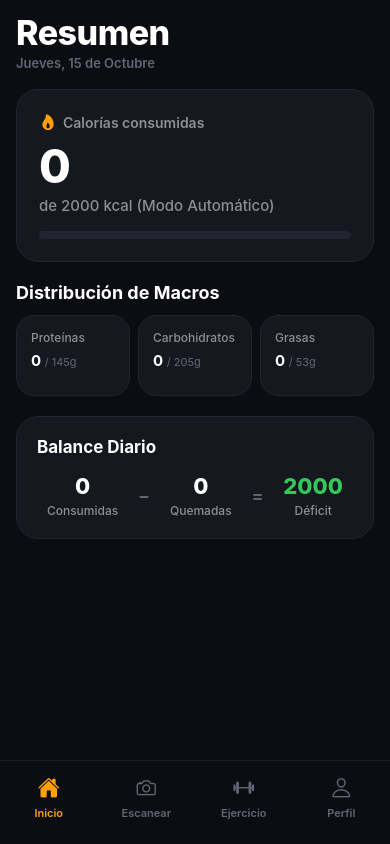
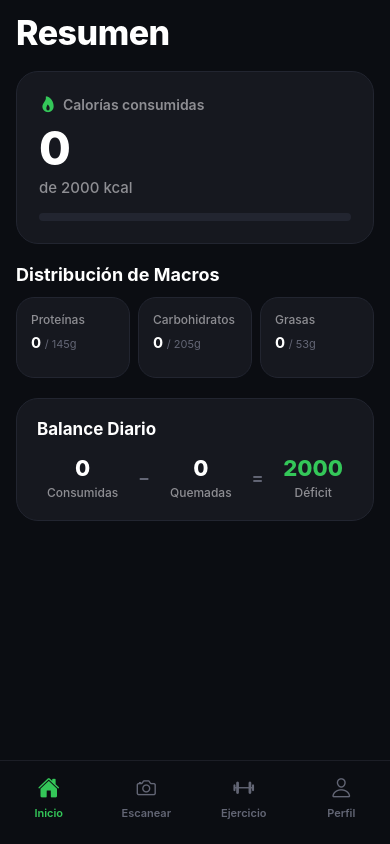
Before and after one commit to Rojass00/NutriFit, a React Native app in the folder nutrifit/: screen / in a window 390 px wide. Built offline with nearby package versions, Linux system fonts and the light colour scheme.

Commit message:
Change color scheme from orange to green

```diff
--- a/nutrifit/App.js
+++ b/nutrifit/App.js
@@ -39,7 +39,6 @@ function calculateMifflinStJeor(p) {
   const weight = Math.max(30, parseFloat(p.weight) || 66);
   const height = Math.max(100, parseFloat(p.height) || 170);
 
-  // 1. Tasa Metabólica Basal (BMR)
   let bmr = (10 * weight) + (6.25 * height) - (5 * age);
   if (p.gender === 'hombre') {
     bmr += 5;
@@ -47,7 +46,6 @@ function calculateMifflinStJeor(p) {
     bmr -= 161;
   }
 
-  // 2. Multiplicador de Actividad
   let activityMultiplier = 1.375;
   if (p.activityLevel === 'sedentario') activityMultiplier = 1.2;
   if (p.activityLevel === 'ligero') activityMultiplier = 1.375;
@@ -56,7 +54,6 @@ function calculateMifflinStJeor(p) {
 
   const tdee = bmr * activityMultiplier;
 
-  // 3. Ajuste según Objetivo
   let targetCalories = tdee;
   let proteinFactor = 2.0;
   let fatFactor = 0.9;
@@ -117,23 +114,21 @@ function HomeScreen({ userProfile }) {
     <SafeAreaView style={styles.container} edges={['top', 'left', 'right']}>
       <ScrollView contentContainerStyle={styles.scrollContent} showsVerticalScrollIndicator={false}>
 
-        {/* Header */}
         <View style={styles.headerContainer}>
           <Text style={styles.headerTitle}>Resumen</Text>
-          <Text style={styles.headerSubtitle}>Jueves, 15 de Octubre</Text>
         </View>
 
         {/* Tarjeta Principal */}
         <View style={styles.mainCard}>
           <View style={styles.cardHeaderRow}>
-            <Ionicons name="flame" size={18} color="#FF9F0A" />
+            <Ionicons name="flame" size={18} color="#34C759" />
             <Text style={styles.cardLabel}>Calorías consumidas</Text>
           </View>
 
           <Text style={styles.mainValue}>{stats.caloriesConsumed}</Text>
 
           <Text style={styles.goalSubtext}>
-            de {calorieGoal} kcal {userProfile.mode === 'personalizado' ? '(Modo Personal)' : '(Modo Automático)'}
+            de {calorieGoal} kcal
           </Text>
 
           <View style={styles.progressBarBg}>
@@ -153,7 +148,7 @@ function HomeScreen({ userProfile }) {
           <View style={styles.macroCard}>
             <Text style={styles.macroLabel}>Carbohidratos</Text>
             <Text style={styles.macroValue}>{stats.carbsConsumed} <Text style={styles.macroSub}>/ {carbsGoal}g</Text></Text>
-            <View style={[styles.miniBar, { backgroundColor: '#FF9F0A', width: `${(stats.carbsConsumed / carbsGoal) * 100}%` }]} />
+            <View style={[styles.miniBar, { backgroundColor: '#34C759', width: `${(stats.carbsConsumed / carbsGoal) * 100}%` }]} />
           </View>
 
           <View style={styles.macroCard}>
@@ -194,9 +189,8 @@ function ScanScreen() {
   return (
     <SafeAreaView style={styles.container} edges={['top']}>
       <View style={styles.placeholderContainer}>
-        <Ionicons name="camera" size={48} color="#FF9F0A" />
+        <Ionicons name="camera" size={48} color="#34C759" />
         <Text style={styles.placeholderTitle}>Escáner IA</Text>
-        <Text style={styles.placeholderSubtitle}>Análisis automático con Gemini 3.5 Flash</Text>
       </View>
     </SafeAreaView>
   );
@@ -206,9 +200,8 @@ function ExerciseScreen() {
   return (
     <SafeAreaView style={styles.container} edges={['top']}>
       <View style={styles.placeholderContainer}>
-        <Ionicons name="barbell" size={48} color="#FF9F0A" />
+        <Ionicons name="barbell" size={48} color="#34C759" />
         <Text style={styles.placeholderTitle}>Ejercicio</Text>
-        <Text style={styles.placeholderSubtitle}>Registro de entrenamientos y gasto calórico</Text>
       </View>
     </SafeAreaView>
   );
@@ -250,25 +243,18 @@ function ProfileScreen({ userProfile, setUserProfile }) {
 
         <View style={styles.headerContainer}>
           <Text style={styles.headerTitle}>Perfil & Metas</Text>
-          <Text style={styles.headerSubtitle}>Elige entre cálculo automático o diseño personal</Text>
         </View>
 
-        {/* SELECTOR DE MODO (AUTOMÁTICO VS PERSONALIZADO) */}
+        {/* SELECTOR DE MODO */}
         <View style={styles.mainCard}>
           <Text style={styles.sectionTitle}>Modo de Configuración</Text>
-          <Text style={styles.switchSubtext} style={{ marginBottom: 12 }}>
-            {profile.mode === 'automatico'
-              ? 'Calculado automáticamente por ciencia (Mifflin-St Jeor + ISSN)'
-              : 'Configurado libremente por ti o tu nutriólogo'}
-          </Text>
-
-          <View style={styles.pillRow}>
+          <View style={[styles.pillRow, { marginTop: 12 }]}>
             <TouchableOpacity
               style={[styles.pillButton, profile.mode === 'automatico' && styles.pillActive]}
               onPress={() => handleModeChange('automatico')}
             >
               <Text style={[styles.pillText, profile.mode === 'automatico' && styles.pillTextActive]}>
-                🤖 Automático
+                Automático
               </Text>
             </TouchableOpacity>
 
@@ -277,13 +263,13 @@ function ProfileScreen({ userProfile, setUserProfile }) {
               onPress={() => handleModeChange('personalizado')}
             >
               <Text style={[styles.pillText, profile.mode === 'personalizado' && styles.pillTextActive]}>
-                📝 Personal / Nutriólogo
+                Personal / Nutriólogo
               </Text>
             </TouchableOpacity>
           </View>
         </View>
 
-        {/* DATOS ANTROPOMÉTRICOS (Útiles siempre para referencia o cálculo automático) */}
+        {/* DATOS ANTROPOMÉTRICOS */}
         <View style={styles.mainCard}>
           <Text style={styles.sectionTitle}>Datos Personales</Text>
 
@@ -384,18 +370,13 @@ function ProfileScreen({ userProfile, setUserProfile }) {
 
         </View>
 
-        {/* TARJETA DE METAS CALÓRICAS Y MACROS (EDITABLE SI ES PERSONAL, BLOQUEADA SI ES AUTOMÁTICO) */}
+        {/* TARJETA DE METAS */}
         <View style={styles.sectionCard}>
           <Text style={styles.sectionTitle}>
             {profile.mode === 'automatico' ? 'Metas Calculadas (Automático)' : 'Metas Personalizadas (Nutriólogo / Libre)'}
           </Text>
-          <Text style={styles.switchSubtext} style={{ marginBottom: 14 }}>
-            {profile.mode === 'automatico'
-              ? 'Los valores se ajustan solos según tus datos y objetivo.'
-              : 'Escribe los valores exactos asignados para tu plan.'}
-          </Text>
 
-          <View>
+          <View style={{ marginTop: 14 }}>
             <Text style={styles.inputLabel}>Calorías Objetivo (kcal)</Text>
             <TextInput
               style={[styles.textInputFull, profile.mode === 'automatico' && styles.disabledInput]}
@@ -501,7 +482,7 @@ export default function App() {
               paddingBottom: 24,
               paddingTop: 10,
             },
-            tabBarActiveTintColor: '#FF9F0A',
+            tabBarActiveTintColor: '#34C759',
             tabBarInactiveTintColor: '#636675',
             tabBarLabelStyle: {
               fontSize: 11,
@@ -560,12 +541,6 @@ const styles = StyleSheet.create({
     fontWeight: '800',
     letterSpacing: -0.5,
   },
-  headerSubtitle: {
-    color: '#636675',
-    fontSize: 13,
-    fontWeight: '600',
-    marginTop: 2,
-  },
   mainCard: {
     backgroundColor: '#16181F',
     borderRadius: 22,
@@ -607,7 +582,7 @@ const styles = StyleSheet.create({
   },
   progressBarFill: {
     height: '100%',
-    backgroundColor: '#FF9F0A',
+    backgroundColor: '#34C759',
     borderRadius: 4,
   },
   sectionHeading: {
@@ -755,8 +730,8 @@ const styles = StyleSheet.create({
     paddingHorizontal: 14,
   },
   pillActive: {
-    backgroundColor: '#FF9F0A22',
-    borderColor: '#FF9F0A',
+    backgroundColor: '#34C75922',
+    borderColor: '#34C759',
   },
   pillText: {
     color: '#8E8E93',
@@ -764,21 +739,11 @@ const styles = StyleSheet.create({
     fontWeight: '600',
   },
   pillTextActive: {
-    color: '#FF9F0A',
+    color: '#34C759',
     fontWeight: '700',
   },
-  switchHeaderRow: {
-    flexDirection: 'row',
-    alignItems: 'center',
-    justifyContent: 'space-between',
-  },
-  switchSubtext: {
-    color: '#636675',
-    fontSize: 12,
-    marginTop: 2,
-  },
   saveButton: {
-    backgroundColor: '#FF9F0A',
+    backgroundColor: '#34C759',
     borderRadius: 16,
     paddingVertical: 16,
     alignItems: 'center',
@@ -800,10 +765,4 @@ const styles = StyleSheet.create({
     fontWeight: '700',
     marginTop: 12,
   },
-  placeholderSubtitle: {
-    color: '#8E8E93',
-    fontSize: 14,
-    marginTop: 6,
-    textAlign: 'center',
-  },
 });
```
